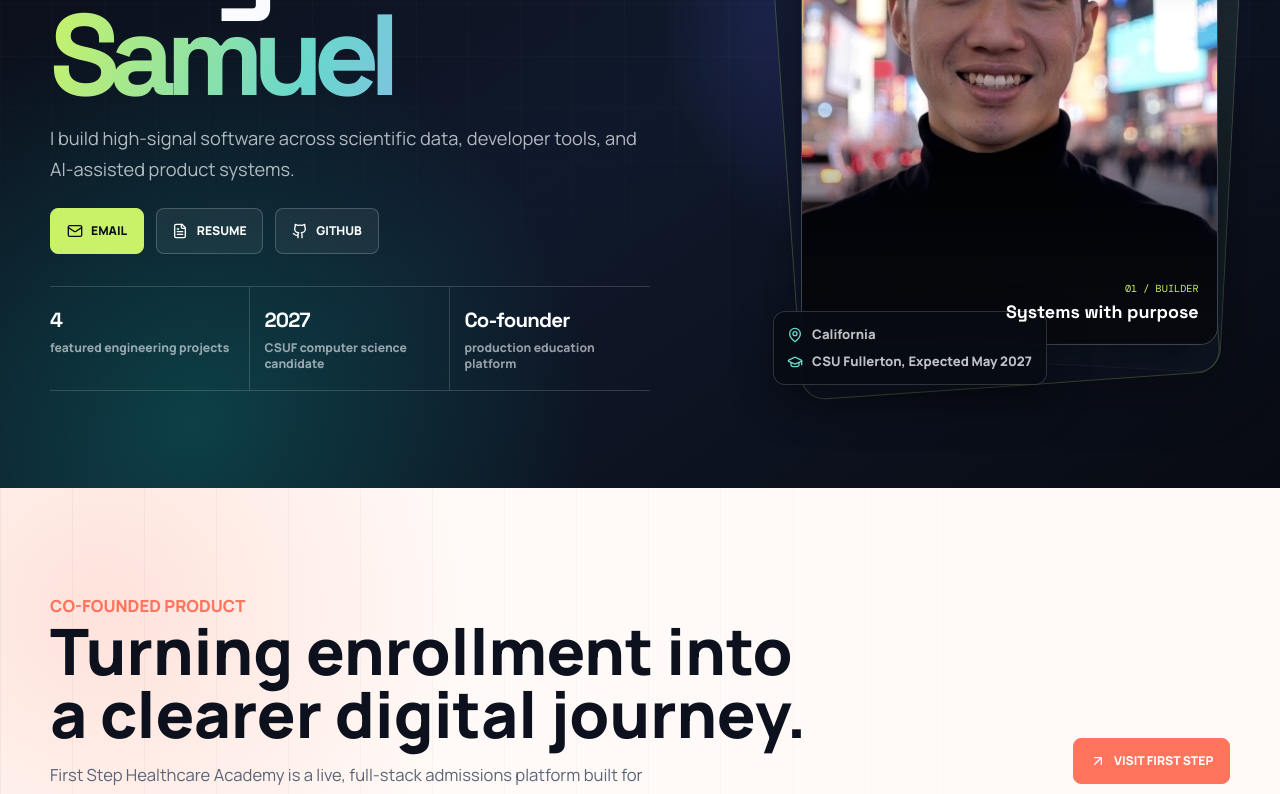
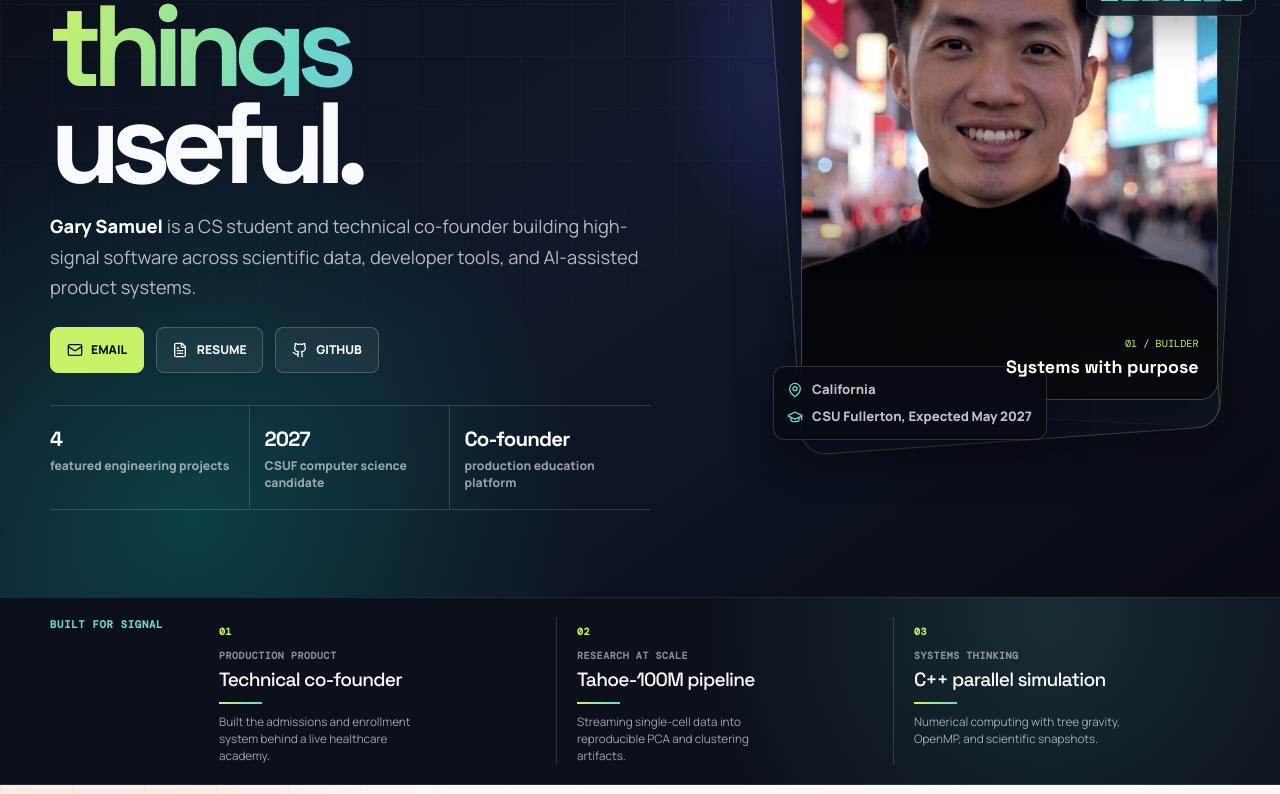
Before and after one commit to garybs16/Gary-s-Portfolio, a React (Vite) app: page / in a window 1280 px wide. Shown: the part 360-1154 px from the top of the page. Built offline with nearby package versions, Linux system fonts and the light colour scheme.

Commit message:
Strengthen portfolio recruiter narrative

```diff
--- a/src/App.tsx
+++ b/src/App.tsx
@@ -52,6 +52,27 @@ const heroStats = [
   ['4', 'featured engineering projects'],
   ['2027', 'CSUF computer science candidate'],
   ['Co-founder', 'production education platform'],
+];
+
+const proofSignals = [
+  {
+    number: '01',
+    label: 'Production product',
+    title: 'Technical co-founder',
+    detail: 'Built the admissions and enrollment system behind a live healthcare academy.',
+  },
+  {
+    number: '02',
+    label: 'Research at scale',
+    title: 'Tahoe-100M pipeline',
+    detail: 'Streaming single-cell data into reproducible PCA and clustering artifacts.',
+  },
+  {
+    number: '03',
+    label: 'Systems thinking',
+    title: 'C++ parallel simulation',
+    detail: 'Numerical computing with tree gravity, OpenMP, and scientific snapshots.',
+  },
 ];
 
 const pcaVariance = [
@@ -267,11 +288,11 @@ function Hero() {
           </div>
           <p className="eyebrow">Research computing / AI tooling</p>
           <h1>
-            Gary <em>Samuel</em>
+            Make hard <em>things</em> useful.
           </h1>
           <p>
-            I build high-signal software across scientific data, developer tools, and AI-assisted
-            product systems.
+            <strong>Gary Samuel</strong> is a CS student and technical co-founder building high-signal
+            software across scientific data, developer tools, and AI-assisted product systems.
           </p>
           <div className="hero-actions">
             <ButtonLink href={`mailto:${email}`} label="Email" icon={Mail} primary />
@@ -309,7 +330,7 @@ function Hero() {
           <div className="signal-card" aria-label="Engineering focus">
             <div>
               <span>Current signal</span>
-              <strong>Product × research</strong>
+              <strong>Product + research</strong>
             </div>
             <div className="signal-bars" aria-hidden="true">
               <i />
@@ -322,6 +343,27 @@ function Hero() {
             </div>
           </div>
         </FadeIn>
+      </div>
+    </section>
+  );
+}
+
+function ProofRail() {
+  return (
+    <section className="proof-rail" aria-label="Career proof points">
+      <div className="proof-rail-inner">
+        <p className="proof-rail-label">Built for signal</p>
+        <div className="proof-grid">
+          {proofSignals.map((signal) => (
+            <FadeIn key={signal.number} as="article" className="proof-card" delay={Number(signal.number) * 0.04}>
+              <span>{signal.number}</span>
+              <p>{signal.label}</p>
+              <h2>{signal.title}</h2>
+              <div className="proof-rule" />
+              <small>{signal.detail}</small>
+            </FadeIn>
+          ))}
+        </div>
       </div>
     </section>
   );
@@ -571,6 +613,7 @@ export default function App() {
   return (
     <main>
       <Hero />
+      <ProofRail />
       <VentureSection />
       <ResearchSection />
       <ProjectsSection />
--- a/src/index.css
+++ b/src/index.css
@@ -1284,6 +1284,11 @@ main {
   font-size: 1.14rem;
 }
 
+.hero-copy > p:not(.eyebrow) strong {
+  color: #fff;
+  font-weight: 800;
+}
+
 .hero .button-primary {
   border-color: var(--lime);
   background: var(--lime);
@@ -1477,6 +1482,96 @@ main {
 .signal-bars i:nth-child(6) { height: 78%; animation-delay: -0.15s; }
 .signal-bars i:nth-child(7) { height: 55%; animation-delay: -0.65s; }
 
+.proof-rail {
+  position: relative;
+  z-index: 2;
+  margin-top: -1px;
+  border-top: 1px solid rgba(255, 255, 255, 0.1);
+  border-bottom: 1px solid rgba(255, 255, 255, 0.1);
+  background:
+    radial-gradient(circle at 82% 10%, rgba(105, 215, 204, 0.14), transparent 22rem),
+    #0b101a;
+  color: #f9fbff;
+  padding: 1.2rem 1.5rem;
+}
+
+.proof-rail-inner {
+  display: grid;
+  width: min(100%, var(--max));
+  grid-template-columns: 145px minmax(0, 1fr);
+  gap: 1.5rem;
+  margin-inline: auto;
+}
+
+.proof-rail-label {
+  align-self: start;
+  margin: 0;
+  color: var(--aqua);
+  font-family: 'DM Mono', monospace;
+  font-size: 0.66rem;
+  font-weight: 700;
+  letter-spacing: 0.07em;
+  text-transform: uppercase;
+}
+
+.proof-grid {
+  display: grid;
+  grid-template-columns: repeat(3, minmax(0, 1fr));
+}
+
+.proof-card {
+  min-height: 140px;
+  border-left: 1px solid rgba(255, 255, 255, 0.14);
+  padding: 0 1.25rem;
+}
+
+.proof-card:first-child {
+  padding-left: 0;
+  border-left: 0;
+}
+
+.proof-card > span,
+.proof-card > p {
+  font-family: 'DM Mono', monospace;
+  font-size: 0.62rem;
+  font-weight: 700;
+  letter-spacing: 0.06em;
+  text-transform: uppercase;
+}
+
+.proof-card > span {
+  color: var(--lime);
+}
+
+.proof-card > p {
+  margin: 0.5rem 0 0;
+  color: rgba(249, 251, 255, 0.52);
+}
+
+.proof-card h2 {
+  margin: 0.4rem 0 0;
+  color: #fff;
+  font-family: 'Space Grotesk', sans-serif;
+  font-size: 1.2rem;
+  letter-spacing: -0.04em;
+  line-height: 1;
+}
+
+.proof-rule {
+  width: 2.7rem;
+  height: 2px;
+  margin: 0.8rem 0 0.62rem;
+  background: linear-gradient(90deg, var(--lime), var(--aqua));
+}
+
+.proof-card small {
+  display: block;
+  max-width: 30ch;
+  color: rgba(249, 251, 255, 0.62);
+  font-size: 0.73rem;
+  line-height: 1.45;
+}
+
 @keyframes equalize {
   from { transform: scaleY(0.42); }
   to { transform: scaleY(1); }
@@ -1694,6 +1789,11 @@ main {
   .signal-card {
     right: -0.5rem;
   }
+
+  .proof-rail-inner {
+    grid-template-columns: 1fr;
+    gap: 1rem;
+  }
 }
 
 @media (max-width: 680px) {
@@ -1753,4 +1853,25 @@ main {
     width: 145px;
     padding: 0.68rem;
   }
-}
+
+  .proof-rail {
+    padding-inline: 0.9rem;
+  }
+
+  .proof-grid {
+    grid-template-columns: 1fr;
+  }
+
+  .proof-card,
+  .proof-card:first-child {
+    min-height: 0;
+    border-top: 1px solid rgba(255, 255, 255, 0.14);
+    border-left: 0;
+    padding: 1rem 0;
+  }
+
+  .proof-card:first-child {
+    padding-top: 0;
+    border-top: 0;
+  }
+}
```
